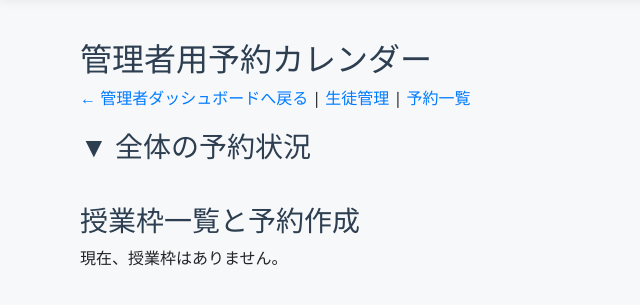
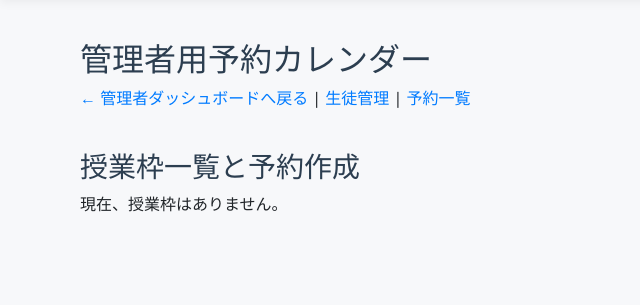
Before and after one commit to kuwajimayutaka-a11y/shodo_reserve, a Django app: page /admin-dashboard/calendar/ in a window 1280 px wide. Shown: the part 70-375 px from the top of the page, without its empty margins (0-640 px from the left). Run offline with Django 5.2, Linux system fonts and the light colour scheme; a user stored in the database is signed in; data that the repository does not hold is empty; some libraries are stand-ins or nearby versions.

Commit message:
予約済みの表示削除

```diff
--- a/booking/templates/booking/admin/calendar.html
+++ b/booking/templates/booking/admin/calendar.html
@@ -95,25 +95,6 @@
     {% endfor %}
 {% endif %}
 
-<h3 style="cursor:pointer;" onclick="toggleContent('all-reservations')">
-    ▼ 全体の予約状況
-</h3>
-
-<script>
-function toggleBlock(id, iconId) {
-    const block = document.getElementById(id);
-    const icon = document.getElementById(iconId);
-
-    if (block.style.display === "none" || block.style.display === "") {
-        block.style.display = "block";
-        icon.textContent = "▼";
-    } else {
-        block.style.display = "none";
-        icon.textContent = "▶";
-    }
-}
-</script>
-
 
 <h3 style="margin-top: 40px;">授業枠一覧と予約作成</h3>
 
```
